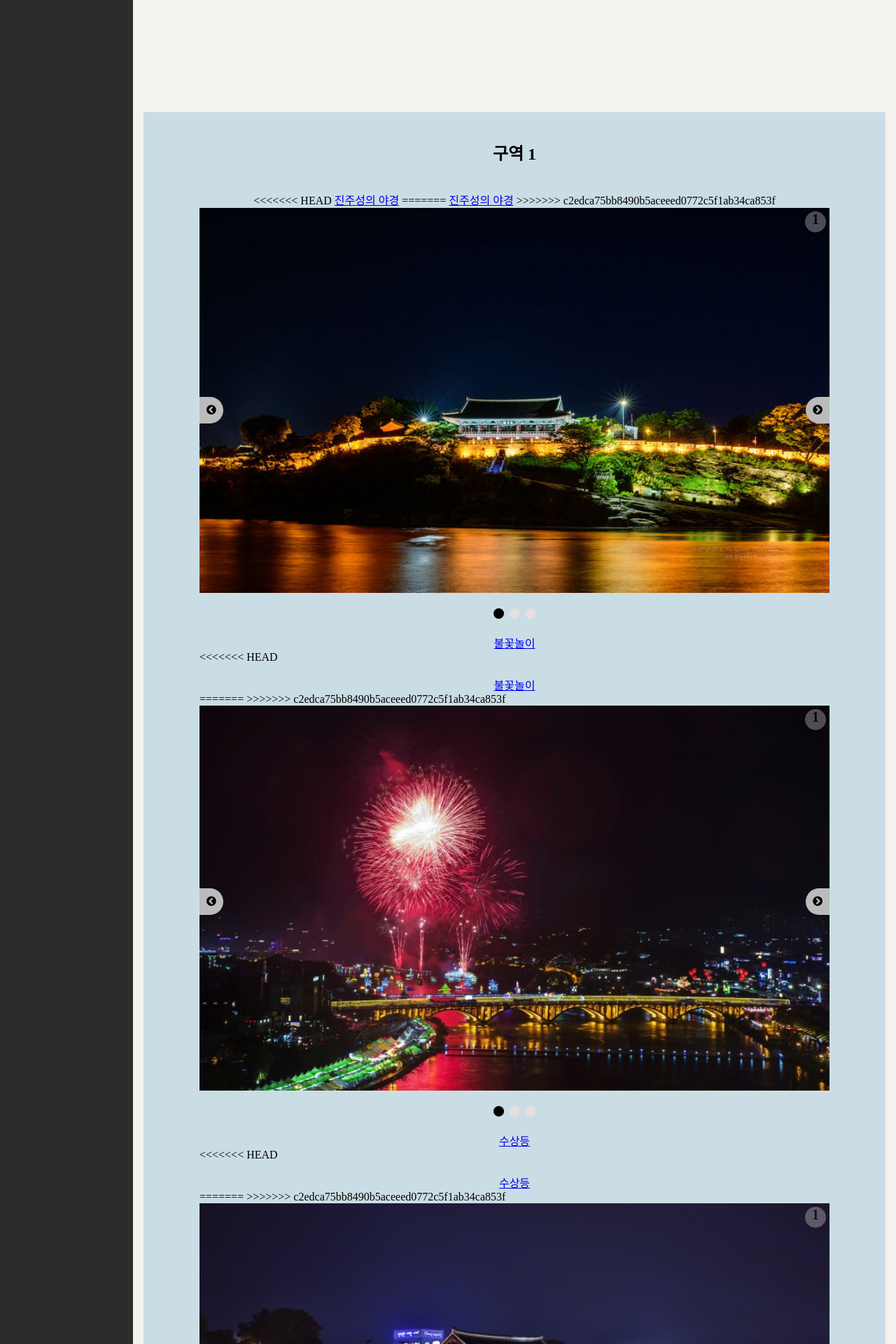
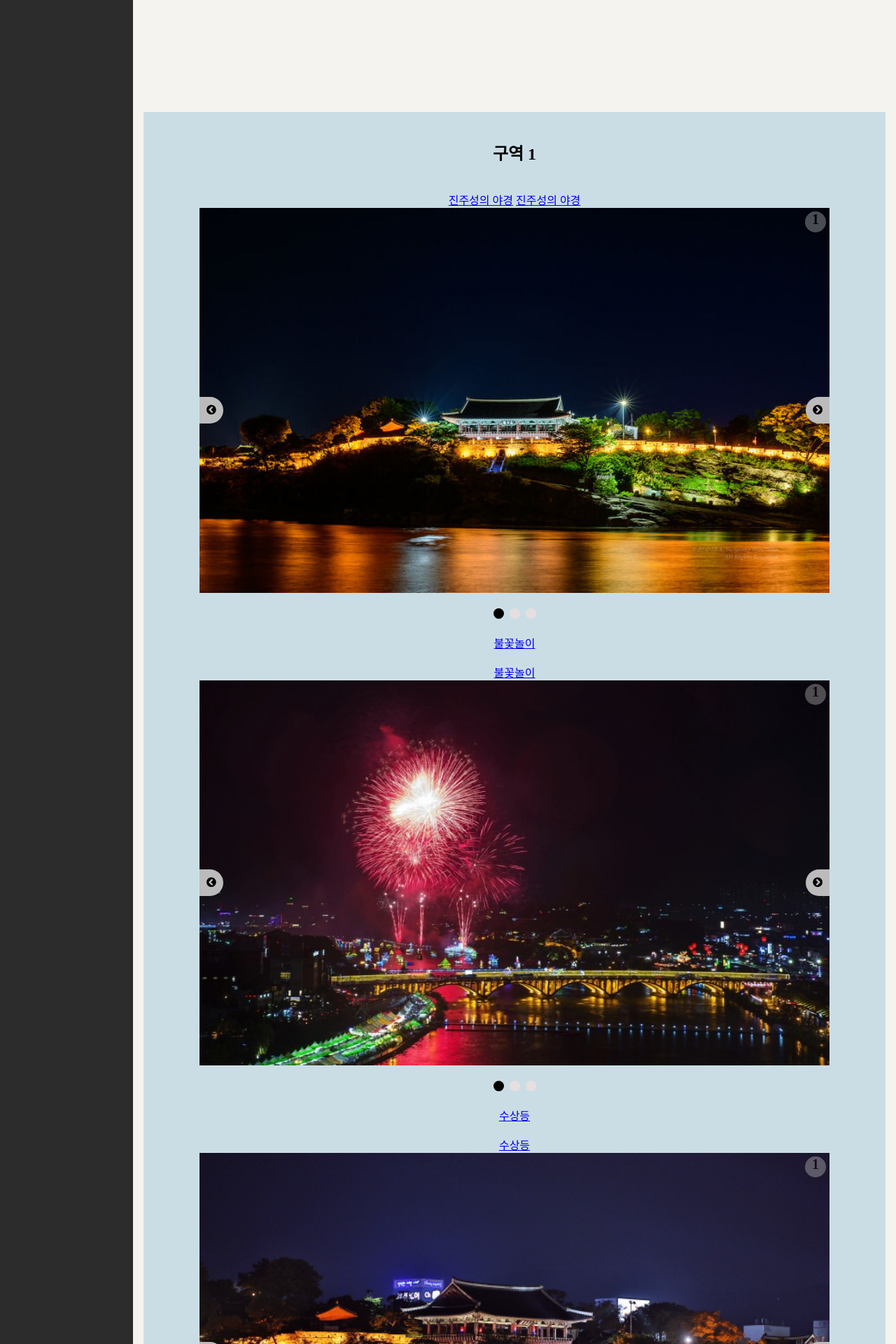
Before and after one commit to yewon5858/webgit, a Django app: page / in a window 1280 px wide; the page is wider, and only the part inside the window is pictured. Shown: the part 698-2618 px from the top of that part at 70% size. Run offline with Django 3.2, Linux system fonts and the light colour scheme; some libraries are stand-ins or nearby versions; some web fonts are replaced.

Commit message:
id수정

```diff
--- a/JinjuFesta/templates/index.html
+++ b/JinjuFesta/templates/index.html
@@ -24,7 +24,6 @@
                 <li><a href="#" >구역1</a></li>
                 <li><a href="#" class>구역2</a></li>
                 <li><a href="#" class>구역3</a></li>
-=======
                 <li><a href="{% url 'timetable' %}" class>달력</a></li>
                 <li><a href="#area1" class>구역1</a></li>
                 <li><a href="#area2" class>구역2</a></li>
@@ -84,11 +83,9 @@
                 <center>
                     <h2 id = "area1">구역 1</h2>
                     <br>
-<<<<<<< HEAD
+
                     <a href="#area1_1" class="btn-example" id="jinju_castle">진주성의 야경</a>
-=======
                     <a href="#a1-1" class="btn-example" onclick="javascript:layer_popup('#a1-1')">진주성의 야경</a>
->>>>>>> c2edca75bb8490b5aceeed0772c5f1ab34ca853f
                 </center>
 
                 <!-- 이미지는 임의로 넣어놨습니당.. 파일로 바꾸깅 -->
@@ -172,7 +169,7 @@
                             </div>
                         </div>
                     </div>
-<<<<<<< HEAD
+
                 </div>
 
 
@@ -183,9 +180,7 @@
 
                 <!-- 이미지는 임의로 넣어놨습니당.. 파일로 바꾸깅1 -->
                 <div class="container1">
-=======
 
->>>>>>> c2edca75bb8490b5aceeed0772c5f1ab34ca853f
                     <div class="slide1">
                         <div class="slideNumber">1</div>
                         <img src= "{% static 'img/web/fire1.jpg' %}">
@@ -247,7 +242,6 @@
                         </div>
                     </div>
 
-<<<<<<< HEAD
                 <center>
                     <br>
                     <a href="#area1_3" class="btn-example" id="water_light">수상등</a>
@@ -255,8 +249,6 @@
 
                 <!-- 이미지는 임의로 넣어놨습니당.. 파일로 바꾸깅2 -->
                 <div class="container1">
-=======
->>>>>>> c2edca75bb8490b5aceeed0772c5f1ab34ca853f
                     <div class="slide2">
                         <div class="slideNumber">1</div>
                         <img src= "{% static 'img/web/lamp2.jpg' %}">
@@ -299,11 +291,9 @@
                 <center>
                     <h2 id = "area2">구역 2</h2>
                     <br>
-<<<<<<< HEAD
+
                     <a href="#area2_1" class="btn-example" id="drama_set">드라마 세트</a>
-=======
                     <a href="#a2-1" class="btn-example" onclick="javascript:layer_popup('#a2-1')">드라마 세트</a>
->>>>>>> c2edca75bb8490b5aceeed0772c5f1ab34ca853f
                 </center>
 
                 <!-- 이미지는 임의로 넣어놨습니당.. 파일로 바꾸깅3 -->
@@ -389,7 +379,7 @@
                             </div>
                         </div>
                     </div>
-<<<<<<< HEAD
+
                 </div>
 
                 <center>
@@ -399,9 +389,7 @@
 
                 <!-- 이미지는 임의로 넣어놨습니당.. 파일로 바꾸깅4 -->
                 <div class="container1">
-=======
 
->>>>>>> c2edca75bb8490b5aceeed0772c5f1ab34ca853f
                     <div class="slide4">
                         <div class="slideNumber">1</div>
                         <img src= "{% static 'img/web/food1.jpg' %}">
@@ -443,11 +431,10 @@
                     <center>
                         <h2 id = "area3">구역 3</h2>
                         <br>
-<<<<<<< HEAD
+
                         <a href="#area3_1" class="btn-example" id="hope_light_tunnel">소망등 터널</a>
-=======
                         <a href="#a3-1" class="btn-example" onclick="javascript:layer_popup('#a3-1')">소망등 터널</a>
->>>>>>> c2edca75bb8490b5aceeed0772c5f1ab34ca853f
+
                     </center>
 
                     <!-- 이미지는 임의로 넣어놨습니당.. 파일로 바꾸깅3 -->
@@ -532,7 +519,7 @@
                                 </div>
                             </div>
                         </div>
-<<<<<<< HEAD
+
                     </div>
 
                     <center>
@@ -542,9 +529,7 @@
 
                     <!-- 이미지는 임의로 넣어놨습니당.. 파일로 바꾸깅1 -->
                     <div class="container1">
-=======
 
->>>>>>> c2edca75bb8490b5aceeed0772c5f1ab34ca853f
                         <div class="slide6">
                             <div class="slideNumber">1</div>
                             <img src= "{% static 'img/web/llamp1.jpg' %}">
@@ -603,7 +588,6 @@
                         </div>
                     </div>
 
-<<<<<<< HEAD
                 <center>
                     <br>
                     <a href="#area3_3" class="btn-example" id="jinju_bridge">진주교</a>
@@ -611,8 +595,7 @@
 
                 <!-- 이미지는 임의로 넣어놨습니당.. 파일로 바꾸깅1 -->
                 <div class="container1">
-=======
->>>>>>> c2edca75bb8490b5aceeed0772c5f1ab34ca853f
+
                     <div class="slide7">
                         <div class="slideNumber">1</div>
                         <img src= "{% static 'img/web/bridge1.jpg' %}">
```
